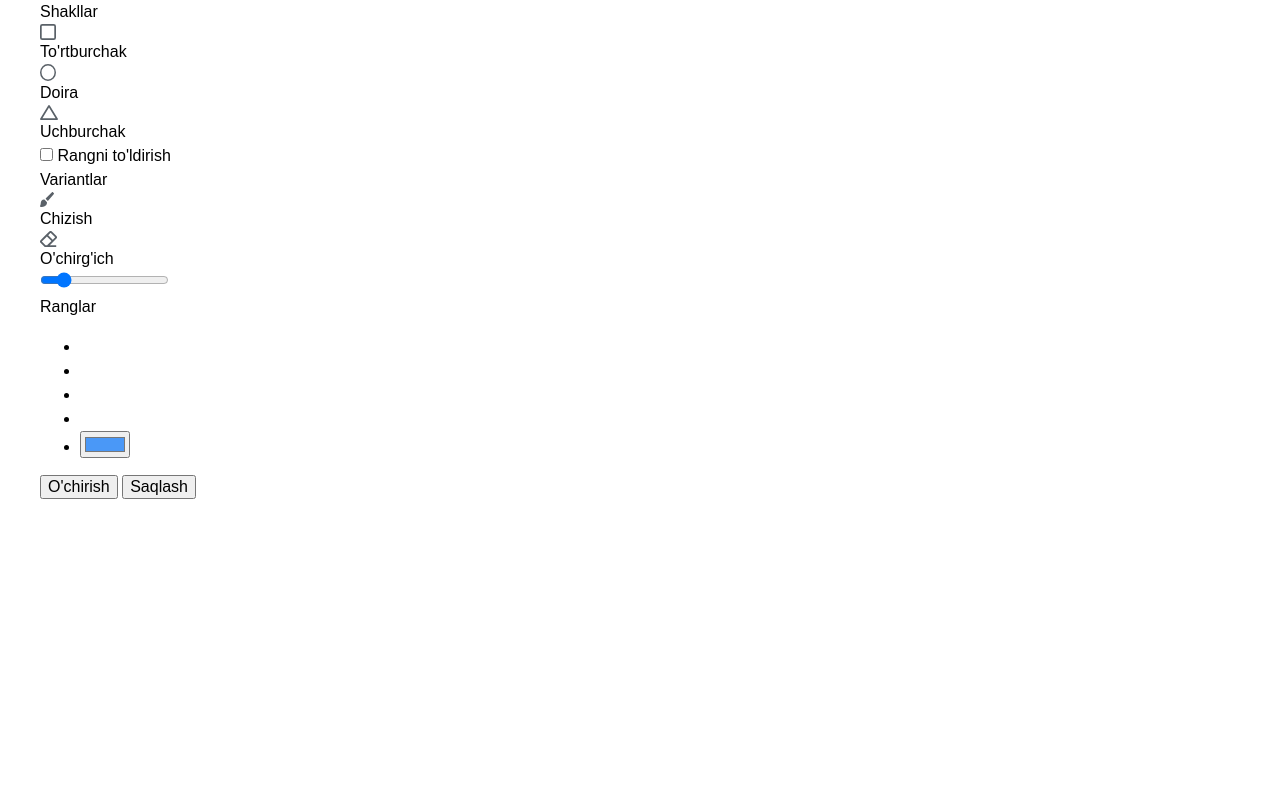
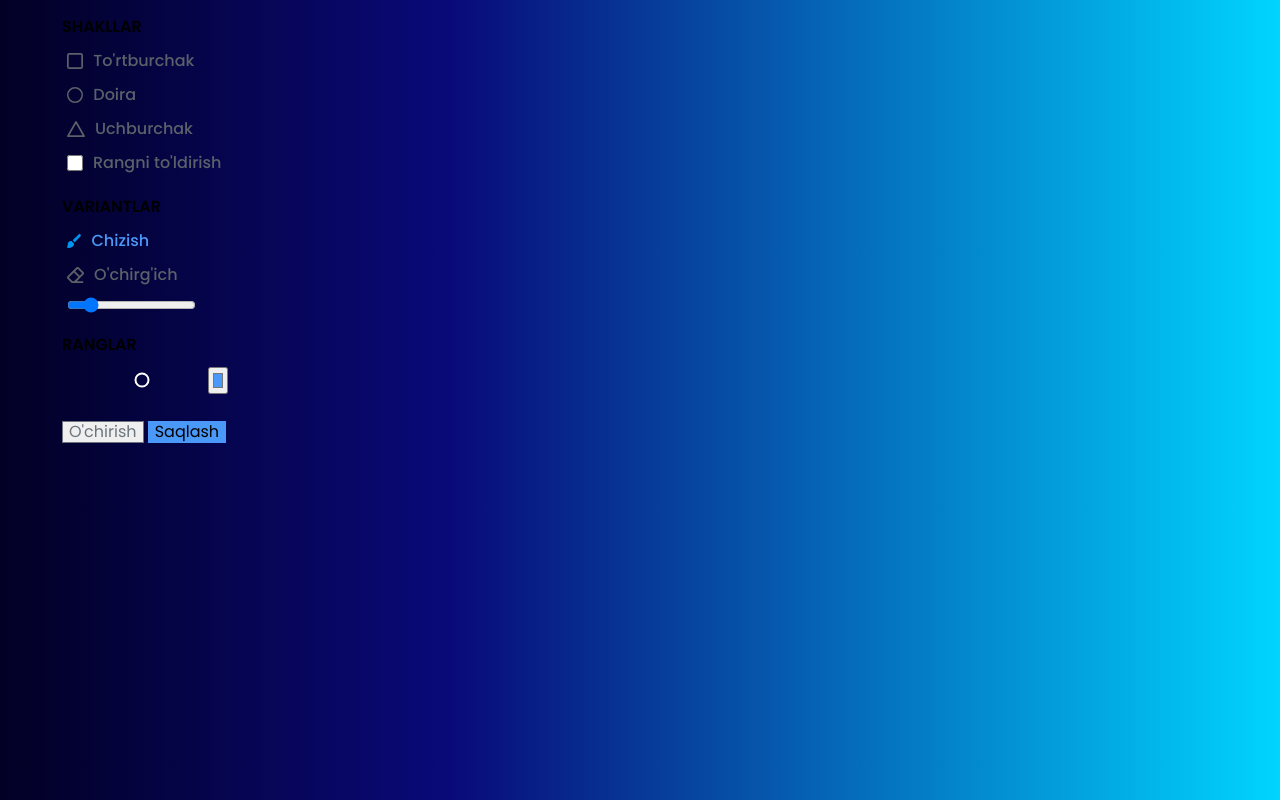
Before and after one commit to svkhrobbeck/paint, a plain HTML site: page index.html in a window 1280 px wide. Drawn offline with Linux system fonts and the light colour scheme.

Commit message:
Remove unnecessary styles and custom props

```diff
--- a/css/main.css
+++ b/css/main.css
@@ -2,9 +2,8 @@
 @import url("https://fonts.googleapis.com/css2?family=Poppins:wght@400;500;600&display=swap");
 /* CUSTOM PROPS */
 :root {
-  --primary-bg-color: #fff;
   --text-color: #000;
-  --accent-color: ;
+  --accent-color: #0095f3;
 }
 
 /* GLOBAL */
@@ -20,11 +19,6 @@ html {
   box-sizing: inherit;
 }
 
-*:focus {
-  outline: 2px dashed var(--text-color);
-  outline-offset: 3px;
-}
-
 img {
   display: block;
   max-width: 100%;
@@ -34,13 +28,13 @@ img {
 body {
   margin: 0;
   height: 100%;
-  font-family: "Arial", sans-serif;
+  font-family: "Poppins", "Arial", sans-serif;
   font-size: 16px;
+  font-weight: 500;
   line-height: 1.5;
   color: var(--text-color);
-  background-color: var(--primary-bg-color);
-  display: flex;
-  flex-direction: column;
+  background-color: rgb(2, 0, 36);
+  background-image: linear-gradient(to right, rgb(2, 0, 36) 0%, rgb(9, 9, 121) 35%, rgb(0, 212, 255) 100%);
 }
 
 /* VISUALLY HIDDEN */
@@ -58,11 +52,6 @@ body {
   overflow: hidden;
 }
 
-/* MAIN CONTENT */
-.main-content {
-  flex-grow: 1;
-}
-
 /* BUTTON */
 .button {
   display: inline-block;
@@ -71,7 +60,12 @@ body {
   text-align: center;
   text-decoration: none;
   background-color: transparent;
-  padding: 0;
+  padding: 11px 0;
+  width: 100%;
+  color: #fff;
+  font-size: 0.9rem;
+  margin-bottom: 13px;
+  border-radius: 4px;
 }
 
 .list {
@@ -84,10 +78,154 @@ body {
   text-decoration: none;
 }
 
+.title {
+  text-transform: uppercase;
+  font-weight: 600;
+}
+
 /* CONTAINER */
 .container {
   width: 100%;
   max-width: 1240px;
   margin: 0 auto;
   padding: 0 20px;
+}
+
+.paint {
+  height: 100vh;
+}
+
+.paint__inner {
+  height: 100%;
+  display: flex;
+  align-items: center;
+  justify-content: center;
+  gap: 10px;
+}
+
+.section {
+  background-color: #fff;
+  max-height: 700px;
+  height: 100%;
+}
+
+.draw-board {
+  overflow: hidden;
+  flex-grow: 1;
+}
+
+.draw-board__canvas {
+  width: 100%;
+  height: 100%;
+}
+
+.tools-board {
+  max-width: 210px;
+  width: 100%;
+  flex-grow: 1;
+  padding: 15px 22px 0;
+}
+
+.tools-board__row:not(:last-child) {
+  margin-bottom: 20px;
+}
+
+.tools-board__options {
+  margin: 10px 0 0 5px;
+}
+
+.tools-board__option-name {
+  color: #5a6168;
+  cursor: pointer;
+  padding-left: 10px;
+}
+
+.tools-board__option {
+  display: flex;
+  align-items: center;
+  cursor: pointer;
+}
+.tools-board__option:is(:hover, .tools-board__option--active) .tools-board__option-name {
+  color: #4a98f7;
+}
+.tools-board__option:is(:hover, .tools-board__option--active) img {
+  filter: invert(17%) sepia(90%) saturate(3000%) hue-rotate(900deg) brightness(100%) contrast(100%);
+}
+.tools-board__option:not(:last-child) {
+  margin-bottom: 10px;
+}
+
+.tools-board__option-checkbox {
+  accent-color: var(--accent-color);
+  cursor: pointer;
+  width: 16px;
+  height: 16px;
+}
+
+.tools-board__option-range {
+  width: 100%;
+  height: 5px;
+  margin-top: 10px;
+}
+
+.tools-board__row--colors .tools-board__options {
+  display: flex;
+  justify-content: space-between;
+}
+.tools-board__row--colors .tools-board__option {
+  height: 20px;
+  width: 20px;
+  border-radius: 50%;
+  margin-top: 3px;
+  position: relative;
+}
+.tools-board__row--colors .tools-board__option--white {
+  background-color: #fff;
+  border: 1px solid #bfbfbf;
+}
+.tools-board__row--colors .tools-board__option--white.tools-board__option--selected::before {
+  border-color: #ccc;
+}
+.tools-board__row--colors .tools-board__option--black {
+  background-color: #000;
+}
+.tools-board__row--colors .tools-board__option--red {
+  background-color: #e02020;
+}
+.tools-board__row--colors .tools-board__option--green {
+  background-color: #6dd400;
+}
+.tools-board__row--colors .tools-board__option--blue {
+  background-color: #4a98f7;
+}
+.tools-board__row--colors .tools-board__option--selected::before {
+  content: "";
+  position: absolute;
+  top: 50%;
+  left: 50%;
+  height: 15px;
+  width: 15px;
+  background-color: inherit;
+  border-radius: inherit;
+  border: 2px solid #fff;
+  transform: translate(-50%, -50%);
+}
+.tools-board__row--colors .tools-board__option-color {
+  opacity: 0;
+  cursor: pointer;
+}
+
+.tools-board__clear-canvas {
+  color: #6c757d;
+  border: 1px solid #6c757d;
+  transition: all 0.3s ease;
+}
+.tools-board__clear-canvas:hover {
+  color: #fff;
+  background-color: #6c757d;
+}
+
+.tools-board__save-image {
+  background-color: #4a98f7;
+  border: 1px solid #4a98f7;
 }/*# sourceMappingURL=main.css.map */
```
Also changed, not shown: 1 other file.
